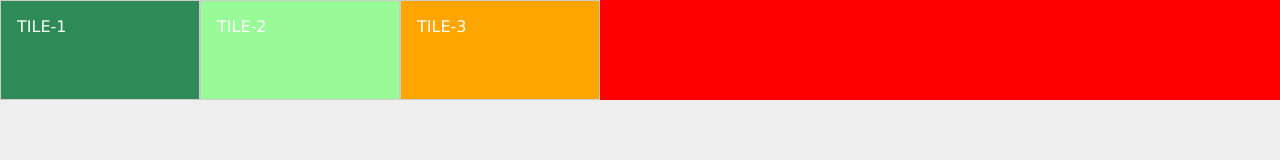
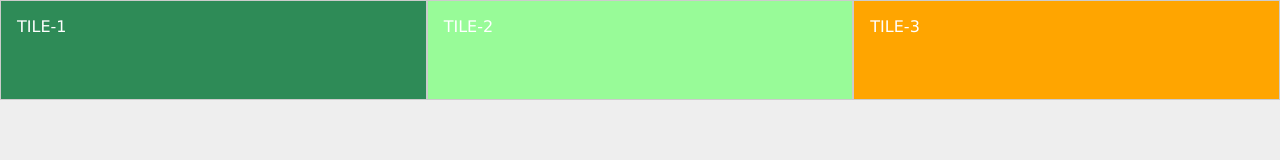
Before and after one commit to emmeiwhite/be-flexible-learn-flex, a plain HTML site: page index.html in a window 1280 px wide. Drawn offline with Linux system fonts and the light colour scheme.

Commit message:
flex-basis vs min-width...

```diff
--- a/style.css
+++ b/style.css
@@ -61,7 +61,7 @@ body {
 main {
   display: flex;
   background-color: red;
-  flex-wrap: wrap;
+  /* flex-wrap: wrap; */
 }
 
 /* flex-item */
@@ -72,8 +72,15 @@ main {
   padding: 1rem;
   color: #fff;
   text-transform: uppercase;
-  min-width: 200px;
+  /* min-width: 300px; */
   /* flex-grow: 1; */
+
+  /* min-width vs flex-basis */
+  /* flex-basis: 400px; */
+  /* width: 400px; */
+  /* min-width: 400px; */
+  /* flex-basis: 400px; */
+  flex: 1 1 450px;
 }
 
 .tile:first-child {
```
